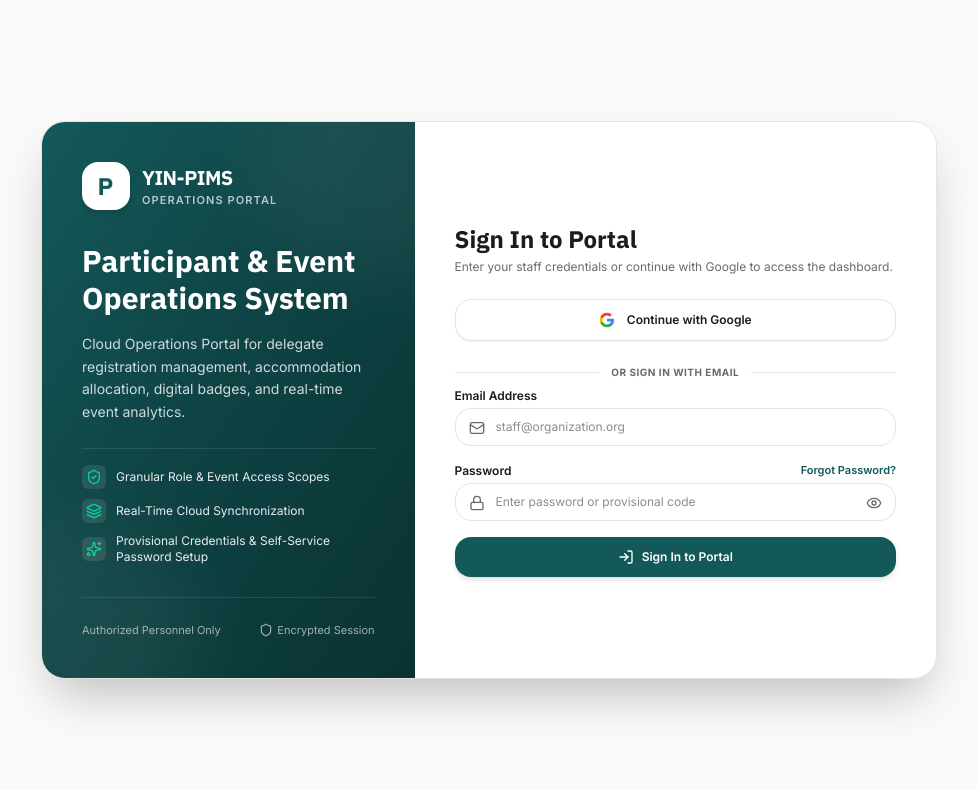
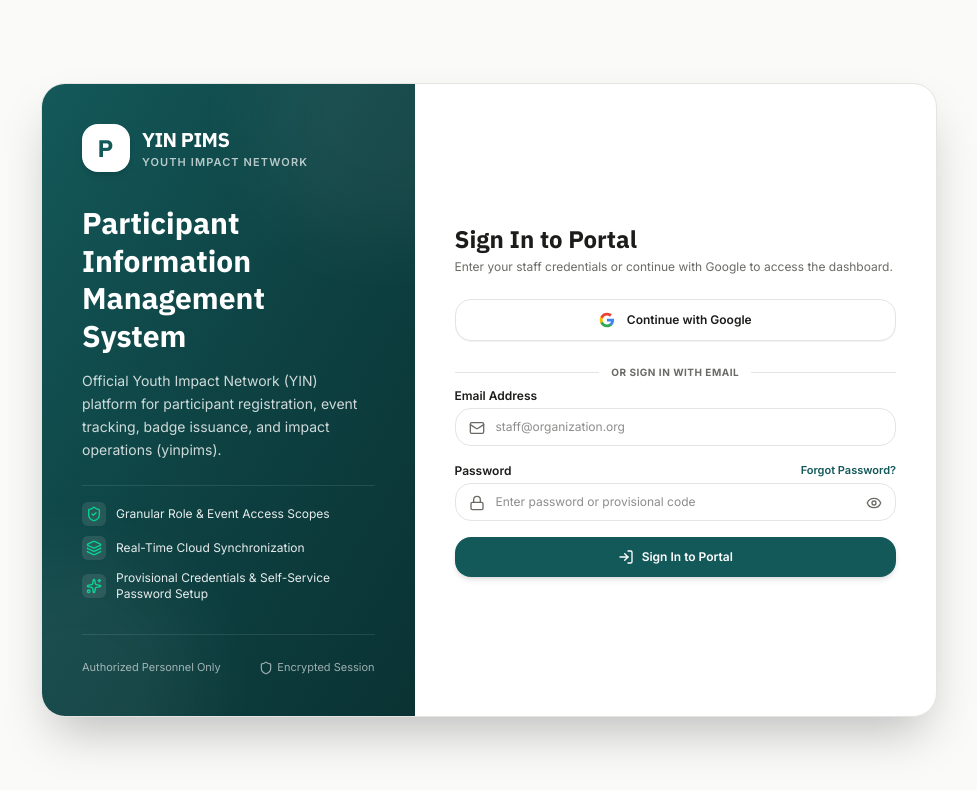
Before and after one commit to EmmanuelAgbanyo/YINPIMS, a React (Vite) app: page / in a window 1280 px wide. Shown: the top 790 px of the page, without its empty margins (151-1128 px from the left). Built offline with nearby package versions, Linux system fonts and the light colour scheme; no server answers.

Commit message:
feat(seo): optimize Google Search Console indexing and metadata for yin, yinpims, and pims

```diff
--- a/index.html
+++ b/index.html
@@ -4,14 +4,97 @@
     <meta charset="UTF-8" />
     <link rel="icon" type="image/svg+xml" href="/favicon.svg" />
     <meta name="viewport" content="width=device-width, initial-scale=1.0" />
+
+    <!-- Primary SEO Meta Tags -->
+    <title>YIN PIMS — Youth Impact Network Participant Information Management System | yinpims</title>
+    <meta name="title" content="YIN PIMS — Youth Impact Network Participant Information Management System | yinpims" />
+    <meta name="description" content="YIN PIMS (Youth Impact Network Participant Information Management System). Enterprise portal for managing youth events, badge scanning, participant profiles, and program analytics. Official platform for YIN, YINPIMS, and PIMS." />
+    <meta name="keywords" content="yin, yinpims, pims, YIN, YINPIMS, PIMS, Youth Impact Network, Youth Impact Network PIMS, participant information management system, yinpims.vercel.app, youth impact, pims portal" />
+    <meta name="author" content="Youth Impact Network" />
+    <meta name="robots" content="index, follow, max-snippet:-1, max-image-preview:large, max-video-preview:-1" />
+    <link rel="canonical" href="https://yinpims.vercel.app/" />
+
+    <!-- Google Site Verification -->
     <meta name="google-site-verification" content="imZ2bNEnCewianzZr0keIQ1VbIFaRd-HdiF-vgox_zY" />
-    <title>PIMS — Participant Information Management System</title>
+
+    <!-- Open Graph / Facebook / LinkedIn -->
+    <meta property="og:type" content="website" />
+    <meta property="og:url" content="https://yinpims.vercel.app/" />
+    <meta property="og:site_name" content="YIN PIMS" />
+    <meta property="og:title" content="YIN PIMS — Youth Impact Network Participant Information Management System" />
+    <meta property="og:description" content="Official platform for Youth Impact Network (YIN). Manage events, participant registrations, attendance check-ins, and impact analytics." />
+    <meta property="og:image" content="https://yinpims.vercel.app/favicon.svg" />
+
+    <!-- Twitter Card -->
+    <meta name="twitter:card" content="summary" />
+    <meta name="twitter:url" content="https://yinpims.vercel.app/" />
+    <meta name="twitter:title" content="YIN PIMS — Youth Impact Network (yinpims)" />
+    <meta name="twitter:description" content="Official participant information management system for Youth Impact Network (YIN PIMS)." />
+    <meta name="twitter:image" content="https://yinpims.vercel.app/favicon.svg" />
+
+    <!-- Mobile App Settings -->
+    <meta name="theme-color" content="#14595A" />
+    <meta name="application-name" content="YIN PIMS" />
+    <meta name="apple-mobile-web-app-title" content="YIN PIMS" />
+    <meta name="apple-mobile-web-app-capable" content="yes" />
+    <meta name="apple-mobile-web-app-status-bar-style" content="default" />
+
+    <!-- JSON-LD Structured Data for Search Engines -->
+    <script type="application/ld+json">
+    {
+      "@context": "https://schema.org",
+      "@graph": [
+        {
+          "@type": "WebApplication",
+          "@id": "https://yinpims.vercel.app/#webapp",
+          "url": "https://yinpims.vercel.app/",
+          "name": "YIN PIMS",
+          "alternateName": [
+            "yinpims",
+            "yin",
+            "pims",
+            "YIN-PIMS",
+            "Youth Impact Network PIMS",
+            "Youth Impact Network Participant Information Management System"
+          ],
+          "applicationCategory": "BusinessApplication",
+          "operatingSystem": "All",
+          "browserRequirements": "Requires JavaScript. Requires HTML5.",
+          "description": "Youth Impact Network Participant Information Management System (YIN PIMS). Real-time attendance, participant registration, digital badges, and organizational impact analytics.",
+          "creator": {
+            "@type": "Organization",
+            "name": "Youth Impact Network",
+            "alternateName": ["YIN"],
+            "url": "https://yinpims.vercel.app/"
+          }
+        },
+        {
+          "@type": "WebSite",
+          "@id": "https://yinpims.vercel.app/#website",
+          "url": "https://yinpims.vercel.app/",
+          "name": "YIN PIMS",
+          "alternateName": ["yinpims", "yin", "pims"],
+          "description": "Official portal for Youth Impact Network Participant Information Management System."
+        }
+      ]
+    }
+    </script>
+
     <!-- Google Fonts: IBM Plex Sans & Inter -->
     <link rel="preconnect" href="https://fonts.googleapis.com">
     <link rel="preconnect" href="https://fonts.gstatic.com" crossorigin>
     <link href="https://fonts.googleapis.com/css2?family=IBM+Plex+Sans:wght@400;500;600;700&family=Inter:wght@400;500;600;700&display=swap" rel="stylesheet">
   </head>
   <body class="bg-[#FAFAF9] text-[#1C1C1A] antialiased selection:bg-[#14595A] selection:text-white">
+    <!-- Crawlable semantic fallback for Search Engine bots prior to JS hydration -->
+    <noscript>
+      <div style="padding: 2rem; font-family: 'Inter', sans-serif; max-width: 600px; margin: 0 auto; text-align: center;">
+        <h1 style="color: #14595A; font-size: 1.5rem; margin-bottom: 0.5rem;">YIN PIMS</h1>
+        <p style="font-weight: 600; color: #333;">Youth Impact Network — Participant Information Management System (yinpims / pims)</p>
+        <p style="color: #666; font-size: 0.9rem; line-height: 1.5;">Welcome to YIN PIMS. Please enable JavaScript to access the platform.</p>
+      </div>
+    </noscript>
+
     <div id="root"></div>
     <script type="module" src="/src/main.tsx"></script>
   </body>
--- a/src/components/auth/LoginView.tsx
+++ b/src/components/auth/LoginView.tsx
@@ -181,16 +181,16 @@ export const LoginView: React.FC = () => {
                 P
               </div>
               <div>
-                <span className="font-heading font-bold text-xl tracking-tight block">YIN-PIMS</span>
-                <span className="text-[11px] font-semibold text-white/70 uppercase tracking-widest block">Operations Portal</span>
+                <span className="font-heading font-bold text-xl tracking-tight block">YIN PIMS</span>
+                <span className="text-[11px] font-semibold text-white/70 uppercase tracking-widest block">Youth Impact Network</span>
               </div>
             </div>
 
             <h2 className="font-heading font-bold text-2xl sm:text-3xl text-white leading-tight mb-4">
-              Participant & Event Operations System
+              Participant Information Management System
             </h2>
             <p className="text-xs sm:text-sm text-white/80 leading-relaxed mb-6">
-              Cloud Operations Portal for delegate registration management, accommodation allocation, digital badges, and real-time event analytics.
+              Official Youth Impact Network (YIN) platform for participant registration, event tracking, badge issuance, and impact operations (yinpims).
             </p>
 
             {/* Core Capability Badges */}
```
Also changed, not shown: public/robots.txt (added), vercel.json (added), 1 other file (tests, documents, lock files or other folders).
